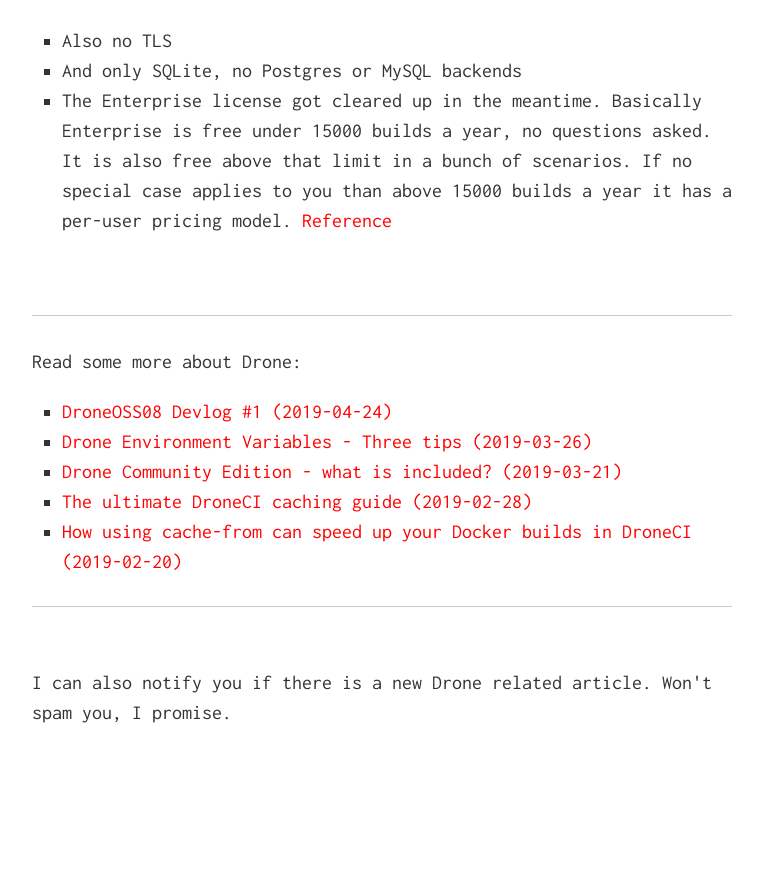
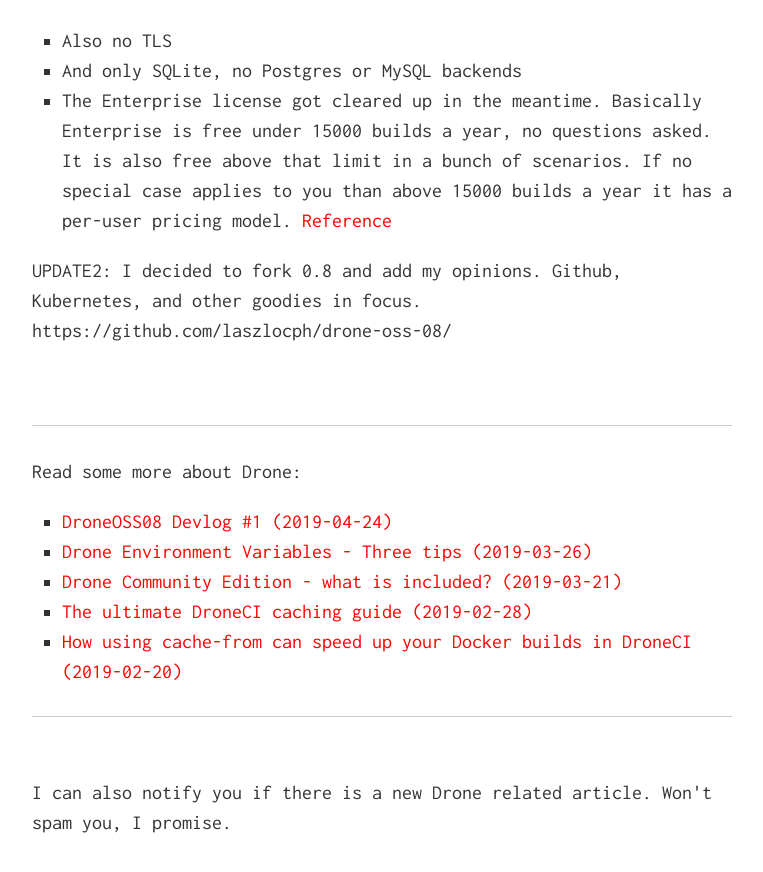
Before and after one commit to laszlocph/website, a Jekyll site: the page built from _posts/2019-03-21-Drone-Community-Edition-what-is-included.md, in a window 1280 px wide and 900 px high, scrolled down 3438 px. Shown: the top 872 px of the window, without its empty margins (258-1021 px from the left). Built offline with Jekyll 4.4.1, drawn with Linux system fonts in a browser that asks for light colours; nearby versions of some CDN libraries; before the commit the page ends 4266 px from its top, so only the background shows below that.

Commit message:
I forked Drone 0.8

```diff
--- a/_posts/2019-03-21-Drone-Community-Edition-what-is-included.md
+++ b/_posts/2019-03-21-Drone-Community-Edition-what-is-included.md
@@ -84,3 +84,6 @@
 - Also no TLS
 - And only SQLite, no Postgres or MySQL backends
 - The Enterprise license got cleared up in the meantime. Basically Enterprise is free under 15000 builds a year, no questions asked. It is also free above that limit in a bunch of scenarios. If no special case applies to you than above 15000 builds a year it has a per-user pricing model. [Reference](https://discourse.drone.io/t/licensing-and-subscription-faq/3839)
+
+UPDATE2:
+I decided to fork 0.8 and add my opinions. Github, Kubernetes, and other goodies in focus. https://github.com/laszlocph/drone-oss-08/
```
